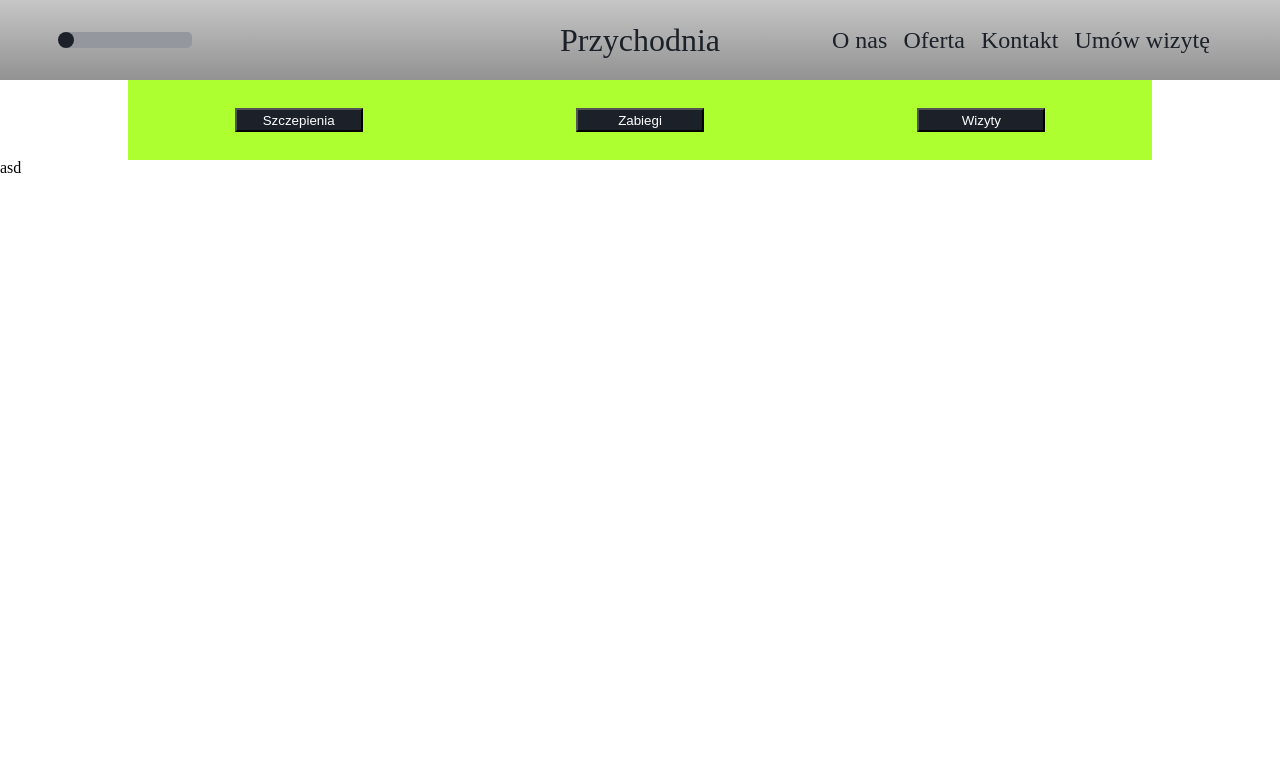
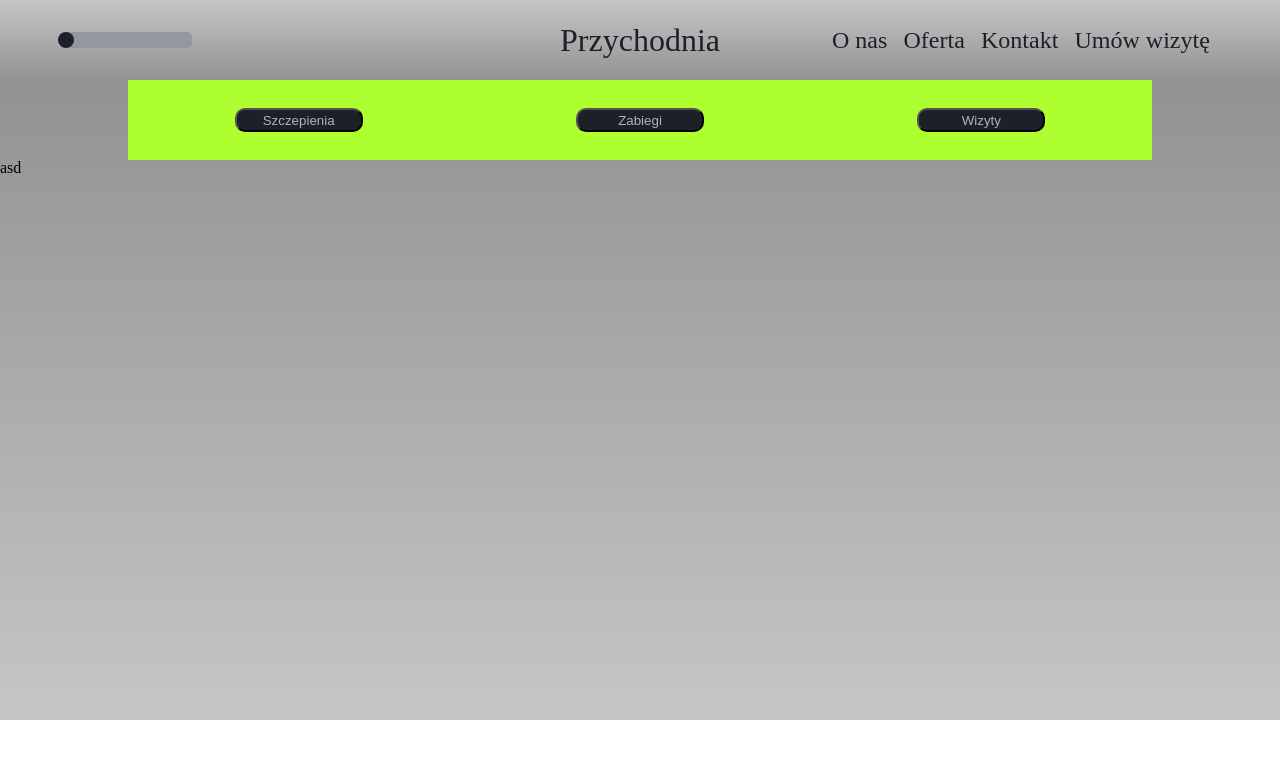
Before and after one commit to Kadavi95/ProjectMiniWeb, a React (Create React App) app: page /vaccinate in a window 1280 px wide. Shown: the top 758 px of the page. Built offline with nearby package versions, Linux system fonts and the light colour scheme.

Commit message:
added backgroundImageForproductsPage

```diff
--- a/src/Components/pages/products.js
+++ b/src/Components/pages/products.js
@@ -1,4 +1,5 @@
 import React from "react";
+import '../../sass/products.scss'
 import {
   BrowserRouter as Router,
   Switch,
@@ -12,6 +13,7 @@ import Appointments from './innerPages/Appointments';
 
 const Products = () => {
   return (
+    <div className='producstMainContainer'>
     <Router>
      <Buttons/>
         <Switch>
@@ -21,6 +23,7 @@ const Products = () => {
 
         </Switch>
     </Router>
+    </div>
   );
 };
 
--- a/src/sass/Buttons.scss
+++ b/src/sass/Buttons.scss
@@ -13,10 +13,12 @@
         width: 10vw;
         height: 3vh;
         background-color: $sixthColor;
+        border-radius: 10px;
         .productsButton{
-            text-decoration: none !important;
-            color: #ffffff;
-            width: 100%;
+            display: block;
+            text-decoration: none;
+            color: $fifthColor;
+
 
         }
     }
--- /dev/null
+++ b/src/sass/products.scss
@@ -0,0 +1,7 @@
+@import './variables';
+
+.producstMainContainer {
+    width: 100%;
+    height: 80vh;
+    background-image: $invertedPrimaryColor;
+}
```
